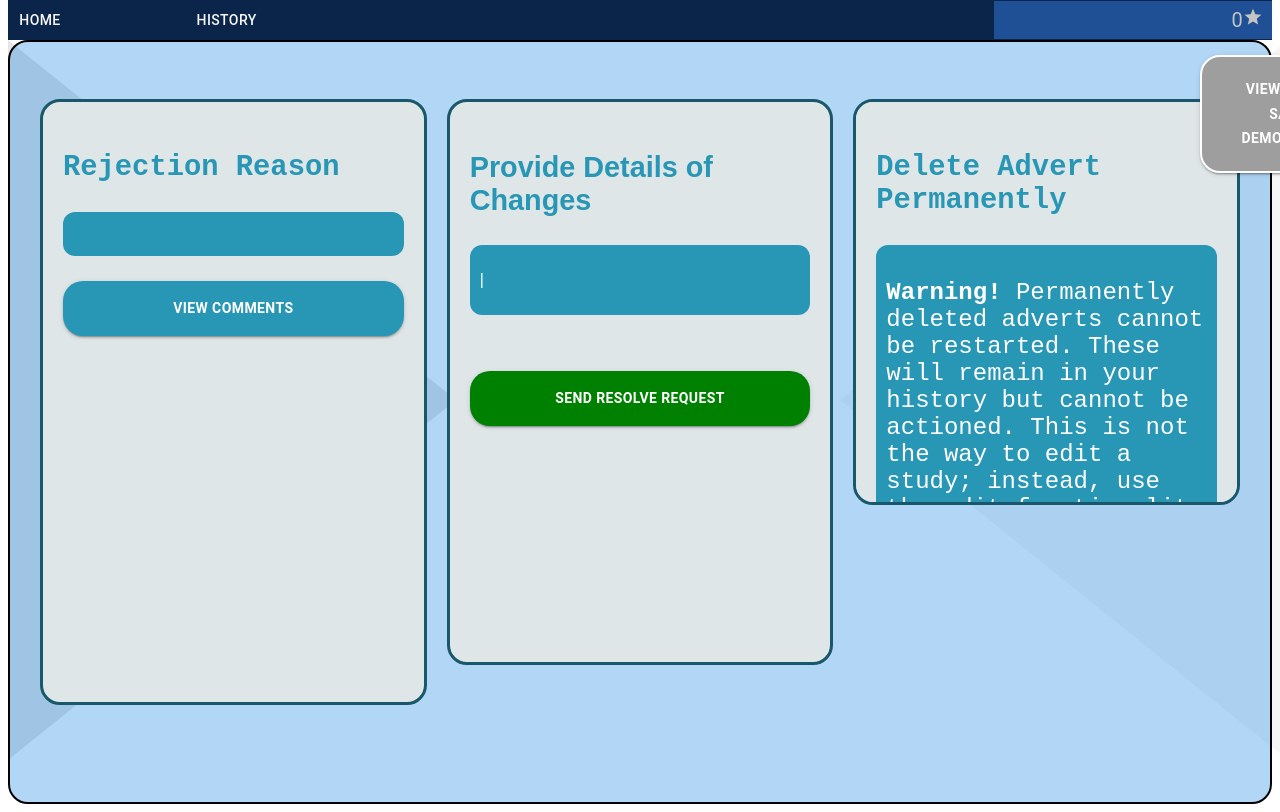
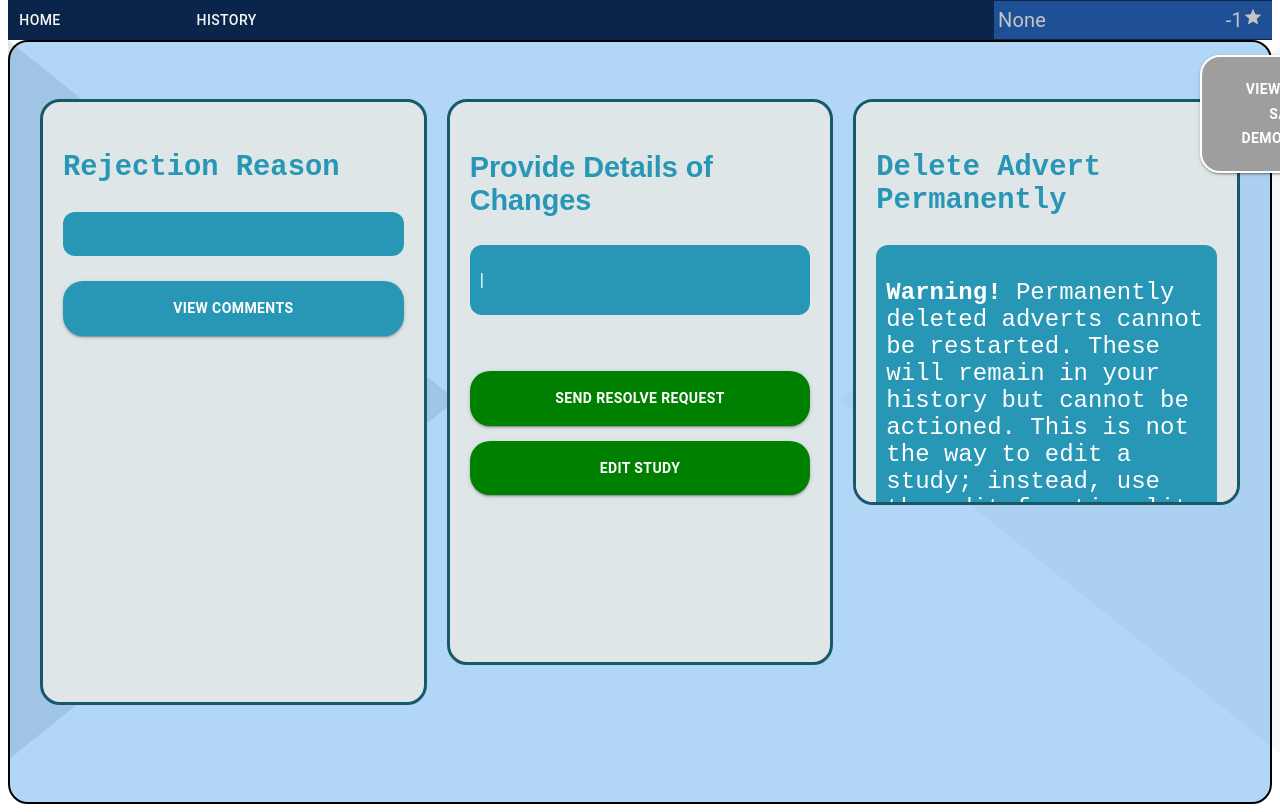
Before and after one commit to CM10313/CM20314-ESP, a Next.js app: page /publishRejectionScreen in a window 1280 px wide. Shown: the top 812 px of the page. Built offline with nearby package versions, Linux system fonts and the light colour scheme; no server answers; the database is empty; grey boxes are pictures that could not be loaded.

Commit message:
merged edit code and added path

```diff
--- a/pages/publishRejectionScreen.tsx
+++ b/pages/publishRejectionScreen.tsx
@@ -4,7 +4,7 @@ import Navbar from '../Components/navbar';
 import { createFieldIfNotExists, fetchDocumentById, updateDocument } from '../firebase/firestore';
 import { Button } from '@mui/material';
 import { useRouter } from 'next/router';
-
+import { useAuth } from '../Context/AuthContext';
 interface PublishRejectionScreenProps {
 
 }
@@ -12,7 +12,7 @@ interface PublishRejectionScreenProps {
 const PublishRejectionScreen: React.FC<PublishRejectionScreenProps> = () => {
     const [userInput, setUserInput] = useState<string>('|');
     const [studyData, setStudyData] = useState<string>('');
-
+    const {isLoggedIn,setAuth,username,overallRating,id,accountType} = useAuth();
     const router = useRouter()
 
     const studyId = router.query.studyId
@@ -49,7 +49,9 @@ const PublishRejectionScreen: React.FC<PublishRejectionScreenProps> = () => {
 
         })
     }
-
+    const handleEditStudyRedirect=()=>{
+        router.push(`/editAdvert?studyId=${studyId}`);
+    }
     function sendResolveRequest() {
 
         updateDocument(`departments/${department}/Researchers/${ResearcherId}/studies`, studyId, {
@@ -66,7 +68,7 @@ const PublishRejectionScreen: React.FC<PublishRejectionScreenProps> = () => {
 
     return (
         <div>
-            <Navbar name={''} rating={0} accountType={''}/>
+            <Navbar name={ username ?username : 'Guest'} rating={overallRating? overallRating: 0}  accountType={accountType?accountType:"Guest Type"}/>
             <TriangleBackground />
 
             <div style={{ position: 'absolute', top: '5vh', left: '150vh'}}>
@@ -175,6 +177,17 @@ const PublishRejectionScreen: React.FC<PublishRejectionScreenProps> = () => {
                 >
                     Send Resolve Request
                 </Button>
+                <Button onClick={handleEditStudyRedirect}
+                    variant="contained"
+                    style={{
+                        marginTop: '15px',
+                        padding: '15px',
+                        borderRadius: '20px',
+                        width: '100%',
+                        cursor: 'pointer',
+                        backgroundColor: 'green',
+                        fontWeight: 'bold'
+                    }}>Edit study</Button>
             </div>
 
 
--- a/pages/researcherHistory.tsx
+++ b/pages/researcherHistory.tsx
@@ -26,6 +26,7 @@ const ResearcherHistoryScreen: React.FC<{ testBypass1?: HistoryCardProps[], test
         const getHistoryInfo = async () => {
             try {
                 const allDepartmentStudies: any = await fetchAllEventsByDepartment(researcherDepartment,'studies');
+                console.log(allDepartmentStudies)
                 const allDepartmentWebinars: any = await fetchAllEventsByDepartment(researcherDepartment,'webinars');
                 if (allDepartmentStudies) {
                     const extractedLive: HistoryCardProps[] = [];
--- a/pages/researcherHome.tsx
+++ b/pages/researcherHome.tsx
@@ -94,7 +94,7 @@ const studiesArray = studies.map((study,index) => (
           <Grid item xs={isMobile?12:4.5} >
           <Box  sx={{height:'100%'}}>
           <Box  sx={{display:'flex',justifyContent:'center',mt:10,height:'100%'}}>
-            <Calendar cardInputList={itemPropsArray} publisherId={id} department={department} />
+            <Calendar cardInputList={itemPropsArray}/>
             </Box>
           </Box>
           </Grid>
```
Also changed, not shown: pages/editAdvert.tsx (+10 -1 lines).
